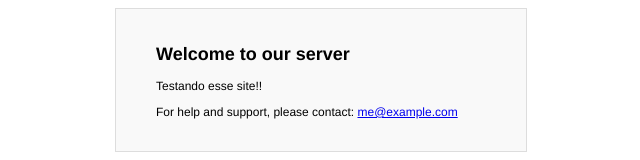
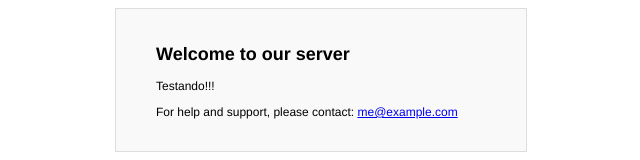
Before and after one commit to hugolimav8/repositorio-novo, a plain HTML site: page site-dados/index.html in a window 1280 px wide. Shown: the full height of the page, 319-959 px from the left. Drawn offline with Linux system fonts and the light colour scheme.

Commit message:
fix: atualizando index.html para testar o pollSCM

```diff
--- a/site-dados/index.html
+++ b/site-dados/index.html
@@ -27,7 +27,7 @@
         <body>
             <div class="message">
                 <h1>Welcome to our server</h1>
-                <p>Testando esse site!!</p>
+                <p>Testando!!!</p>
                 <p>For help and support, please contact: <a href="me@example.com">me@example.com</a></p>
             </div>
         </body>
```
